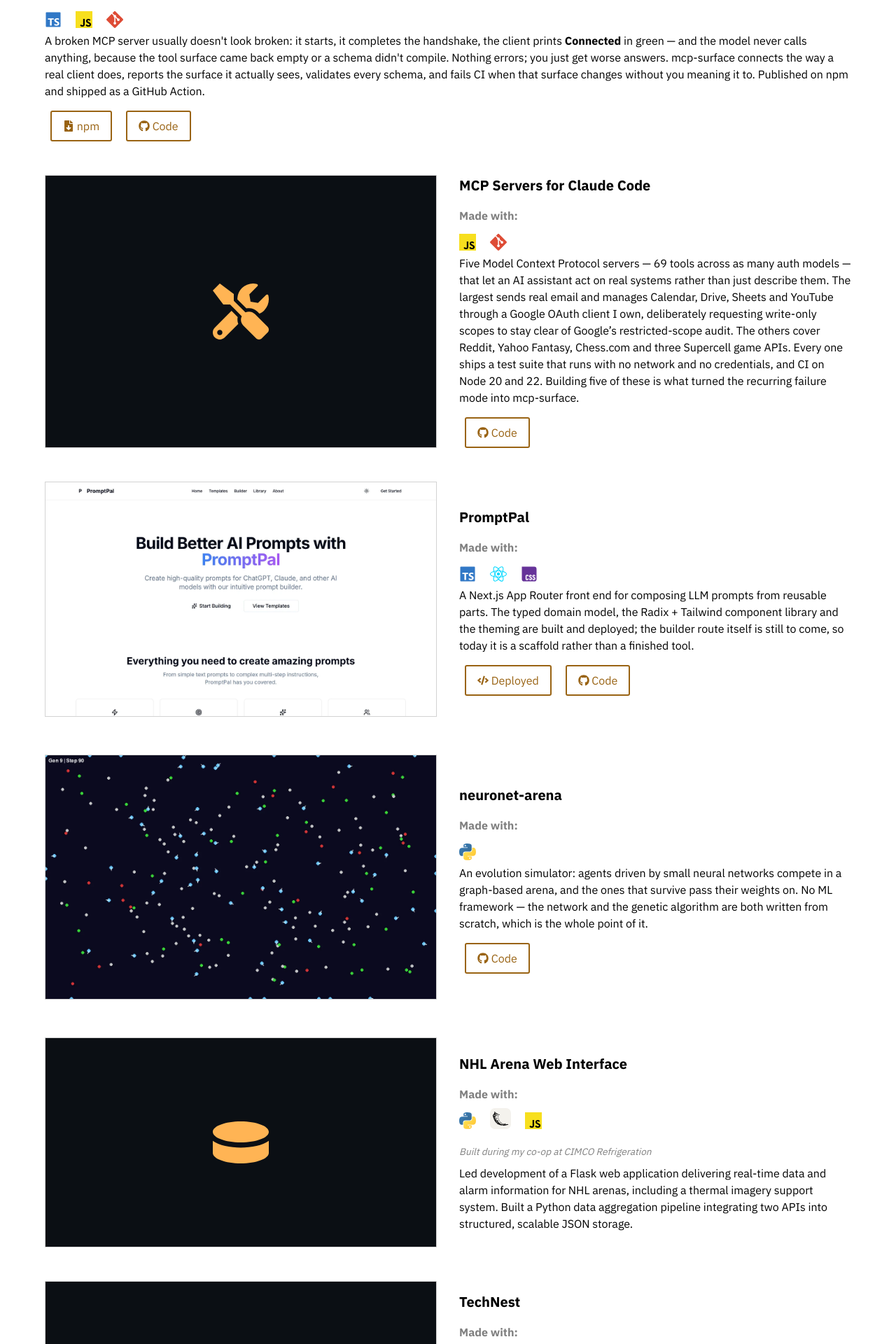
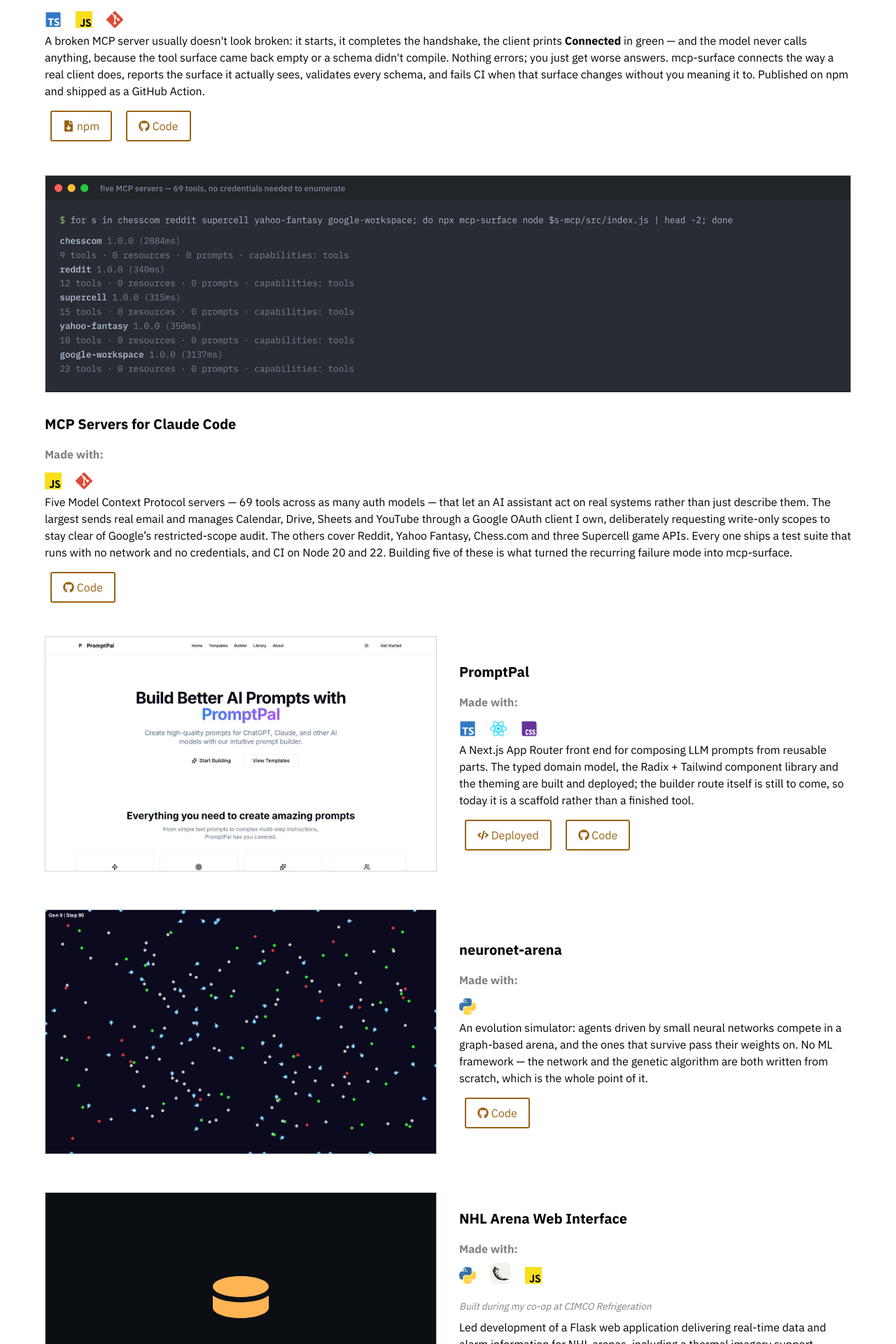
Before and after one commit to brettadams0/brettadams0.github.io, a Jekyll site: the page built from index.html, in a window 1280 px wide. Shown: the part 3133-5053 px from the top of the page at 70% size. Built offline with Jekyll 4.4.1, drawn with Linux system fonts in a browser that asks for light colours; nearby versions of some CDN libraries.

Commit message:
Add a real capture for the MCP servers card
npx mcp-surface run over all five servers in one loop. Every one starts and
enumerates its tool surface with no credentials present, which is the claim
the card makes -- and the counts add up to exactly the 69 the copy cites
(9 + 12 + 15 + 10 + 23).

Uses the published npm package rather than a local build, so the command in
the image is the one a reader can actually run.

Co-Authored-By: Claude Opus 5 <noreply@anthropic.com>
Claude-Session: https://claude.ai/code/session_01DH4U6mnUDHbc14HsQkexqH

```diff
--- a/index.html
+++ b/index.html
@@ -326,9 +326,9 @@
           </div>
         </div>
 
-        <div class="project-row" data-aos="fade-up">
-          <div class="project-left icon-tile">
-            <svg class="icon" aria-hidden="true" focusable="false"><use href="#fa-tools"></use></svg>
+        <div class="project-row project-featured" data-aos="fade-up">
+          <div class="project-left">
+            <img src="dist/img/mcp-servers.webp" alt="mcp-surface enumerating all five MCP servers — 69 tools across chesscom, reddit, supercell, yahoo-fantasy and google-workspace" width="2200" height="591" loading="lazy">
           </div>
           <div class="project-right">
             <h3>MCP Servers for Claude Code</h3>
```
Also changed, not shown: dist/img/mcp-servers.webp (added).
